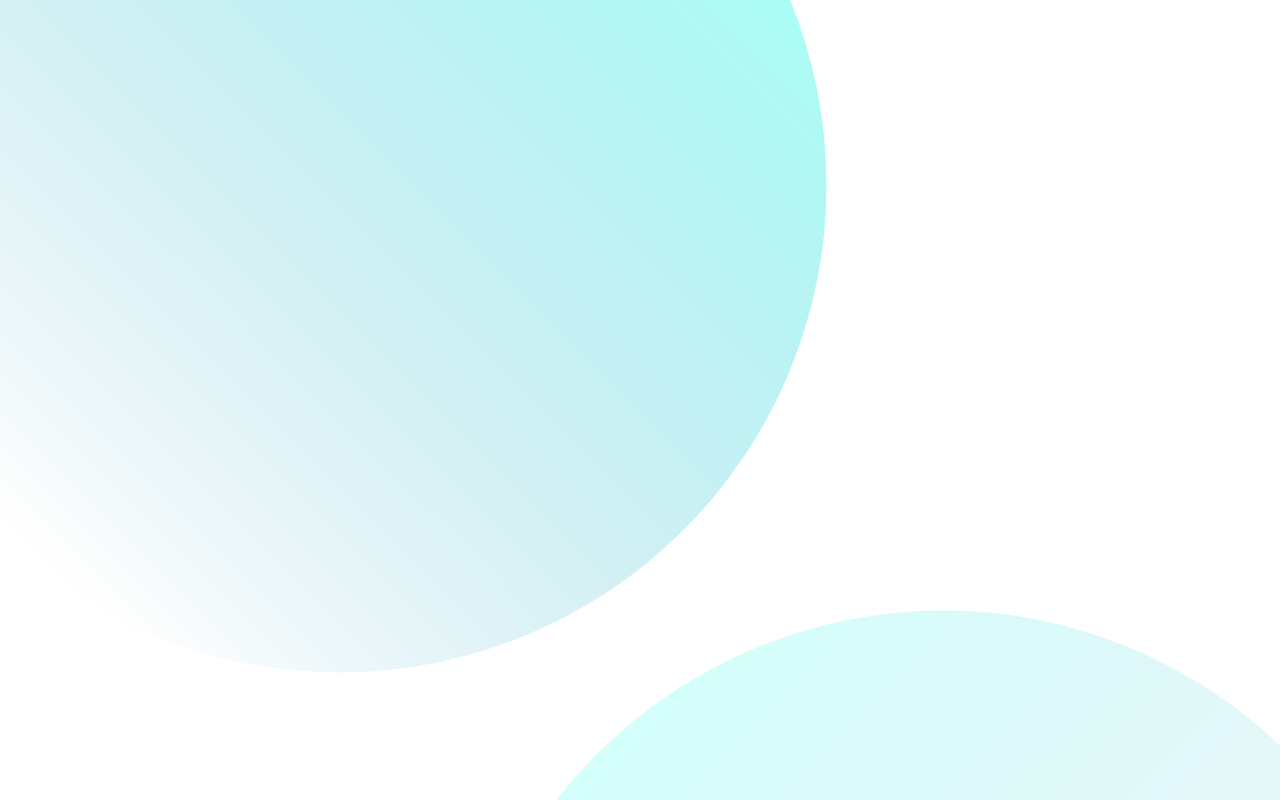
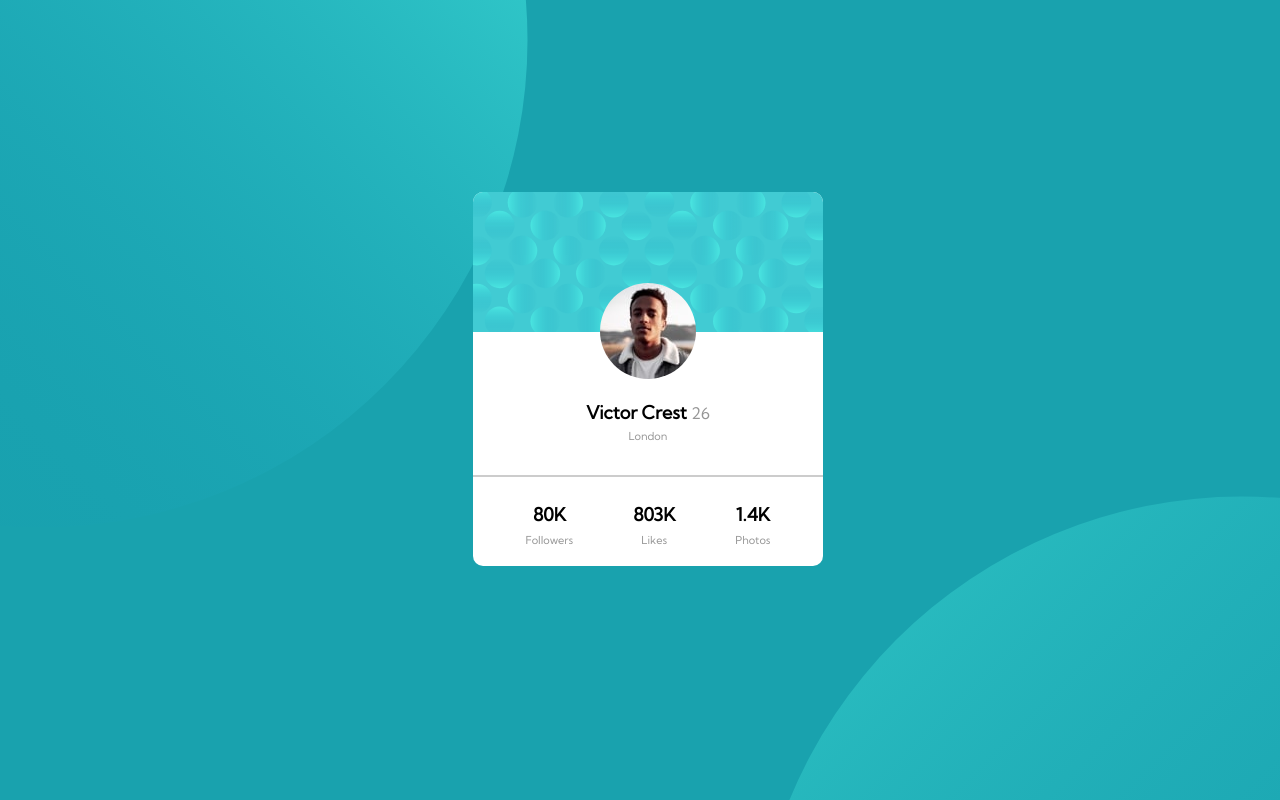
Before and after one commit to whyAmILikeThis/frontend-mentor, a plain HTML site: page 6-proj-profile/index.html in a window 1280 px wide. Drawn offline with Linux system fonts and the light colour scheme.

Commit message:
finished styles.css + edited index.html

```diff
--- a/6-proj-profile/index.html
+++ b/6-proj-profile/index.html
@@ -20,9 +20,21 @@
             <div class="text location">London</div>
             <hr>
             <div class="text stats">
-                <div class="stat-count">80K<span class="stat-name">Followers</span></div>
-                <div class="stat-count">803K<span class="stat-name">Likes</span></div>
-                <div class="stat-count">1.4K<span class="stat-name">Photos</span></div>
+                <div class="stat-1">
+                    <span class="stat-count">80K<br>
+                        <span class="stat-name">Followers</span>
+                    </span>
+                </div>
+                <div class="stat-2">
+                    <span class="stat-count">803K<br>
+                        <span class="stat-name">Likes</span>
+                    </span>
+                </div>
+                <div class="stat-3">
+                    <span class="stat-count">1.4K<br>
+                        <span class="stat-name">Photos</span>
+                    </span>
+                </div>
             </div>
         </div>
     </body>
--- a/6-proj-profile/styles.css
+++ b/6-proj-profile/styles.css
@@ -1,12 +1,74 @@
-html {
-    max-width: 1440px;
-}
+@import url('https://fonts.googleapis.com/css2?family=Big+Shoulders+Display:wght@700&family=Inter&family=Kumbh+Sans&family=Lexend+Deca&family=Outfit&family=Red+Hat+Display:wght@500&display=swap');
+
 
 body {
-    background-color: white;
-    background: url(images/bg-pattern-top.svg) left -50% top 50% no-repeat, url(images/bg-pattern-bottom.svg) right -50% bottom 200% no-repeat;
+    width: 100%;
+    height: 100%;
+    background: url(images/bg-pattern-top.svg) left -450px top -450px no-repeat, url(images/bg-pattern-bottom.svg) right -450px bottom -900px no-repeat;
+
+    background-color: hsl(185, 75%, 39%);
 }
 
 #card {
-    visibility: hidden;
+    width: 350px;
+    margin: 15% auto auto auto;
+    background-color: white;
+    border-radius: 10px;
 }
+
+.background-card img {
+    border-top-left-radius: 10px;
+    border-top-right-radius: 10px;
+}
+
+.profile-img {
+    margin-top: -5px;
+}
+
+.profile-img img {
+    margin-top: -48px;
+    margin-left: 127px;
+    border-radius: 50%;
+}
+
+.text {
+    font-family: 'Kumbh Sans', sans-serif;
+    text-align: center;
+}
+
+.name, .stat-count {
+    font-weight: 700;
+    font-size: 18px;
+}
+
+.name {
+    padding-top: 1em;
+    padding-bottom: .3em;
+}
+
+.age, .location, .stat-name {
+    font-weight: 400;
+    font-size: 11px;
+    color: hsl(0, 0%, 59%);
+}
+
+.age {
+    font-size: 16px;
+}
+
+.location {
+    padding-bottom: 1.5rem;
+}
+
+hr {
+    height: 2px;
+    border: none;
+    background-color: hsl(0, 0%, 80%);
+
+}
+
+.stats {
+    display: flex;
+    justify-content: space-between;
+    padding: 5% 15%;
+}
```
